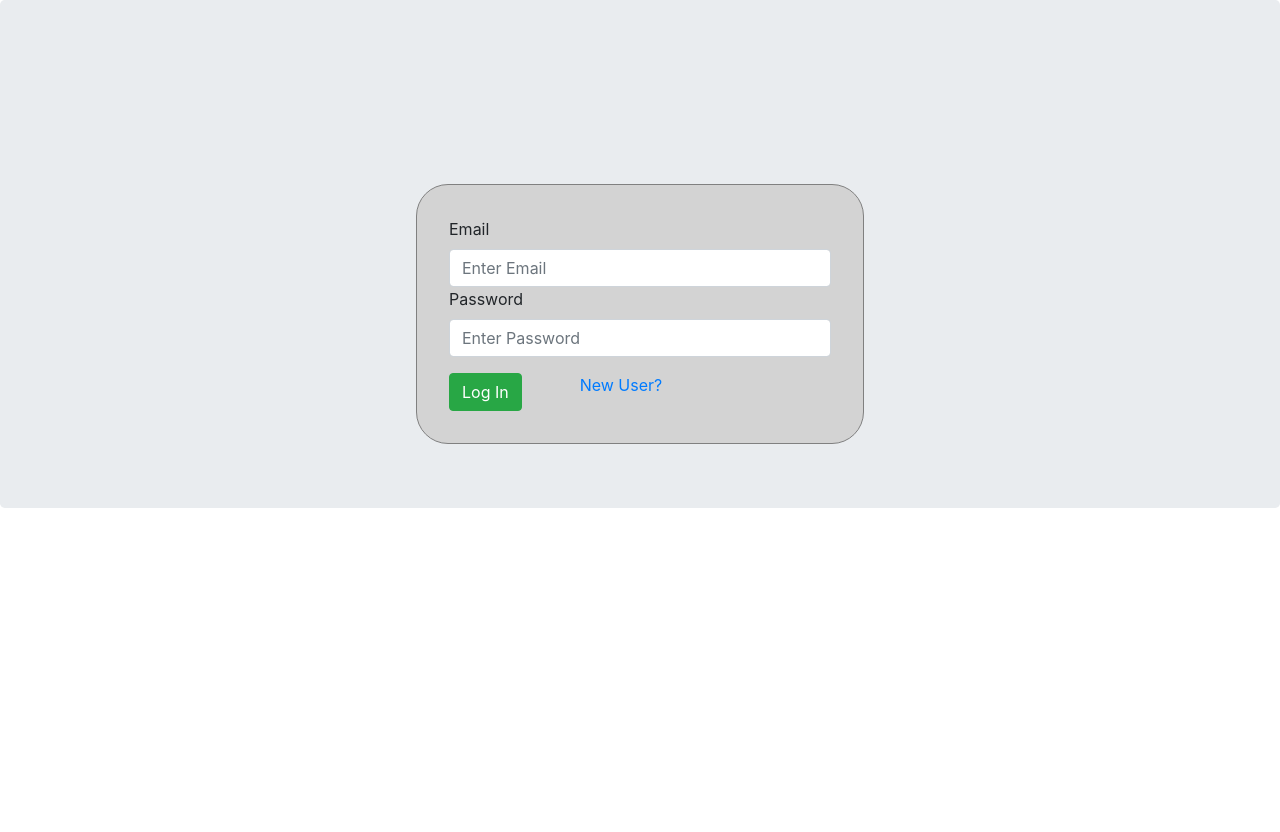
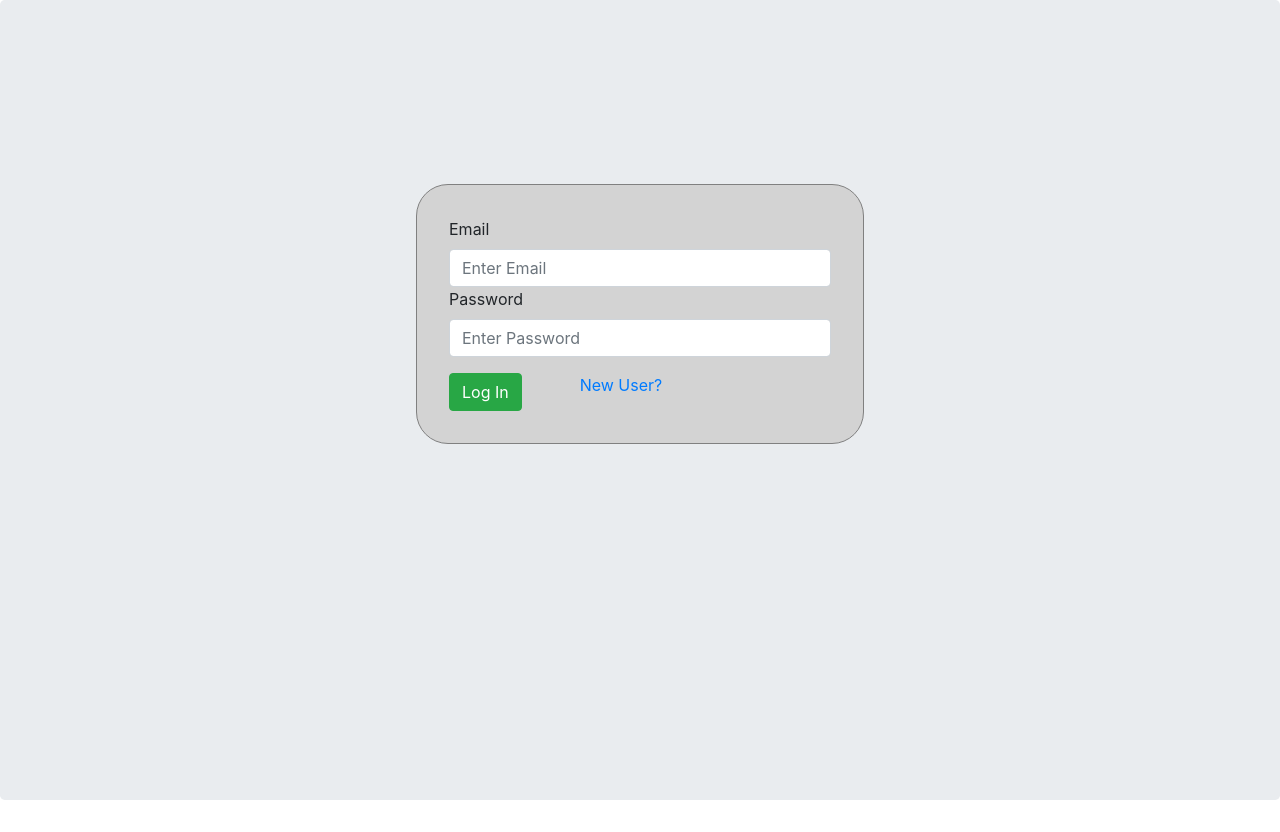
Before and after one commit to JAbuSirriya/financeApp-client, a React (Create React App) app in the folder client/: page / in a window 1280 px wide. Before the commit the page ends 800 px from the top, so only its background shows below. Built offline with nearby package versions, Linux system fonts and the light colour scheme.

Commit message:
fixed screen size

```diff
--- a/client/src/App.css
+++ b/client/src/App.css
@@ -22,3 +22,7 @@
   background-color: lightgrey;
   border-radius: 2rem;
 }
+
+.page-container{
+  height: 100vh;
+}
--- a/client/src/App.js
+++ b/client/src/App.js
@@ -60,7 +60,7 @@ const App = () =>  {
 
       {isLoggedIn() && <Navbar bg="light" expand="lg">
 
-          <Navbar.Brand href="/home">React-Bootstrap</Navbar.Brand>
+          <Navbar.Brand href="/home">Easy Budgeting</Navbar.Brand>
   <Navbar.Toggle aria-controls="basic-navbar-nav" />
   <Navbar.Collapse id="basic-navbar-nav">
     <Nav className="mr-auto">
@@ -77,7 +77,7 @@ const App = () =>  {
 </Navbar>}
 
 
-        <Jumbotron>
+        <Jumbotron className="page-container">
         <Switch>
           <Route exact path="/" component={Login} />
           <Route exact path="/logout" component={Logout} />
```
